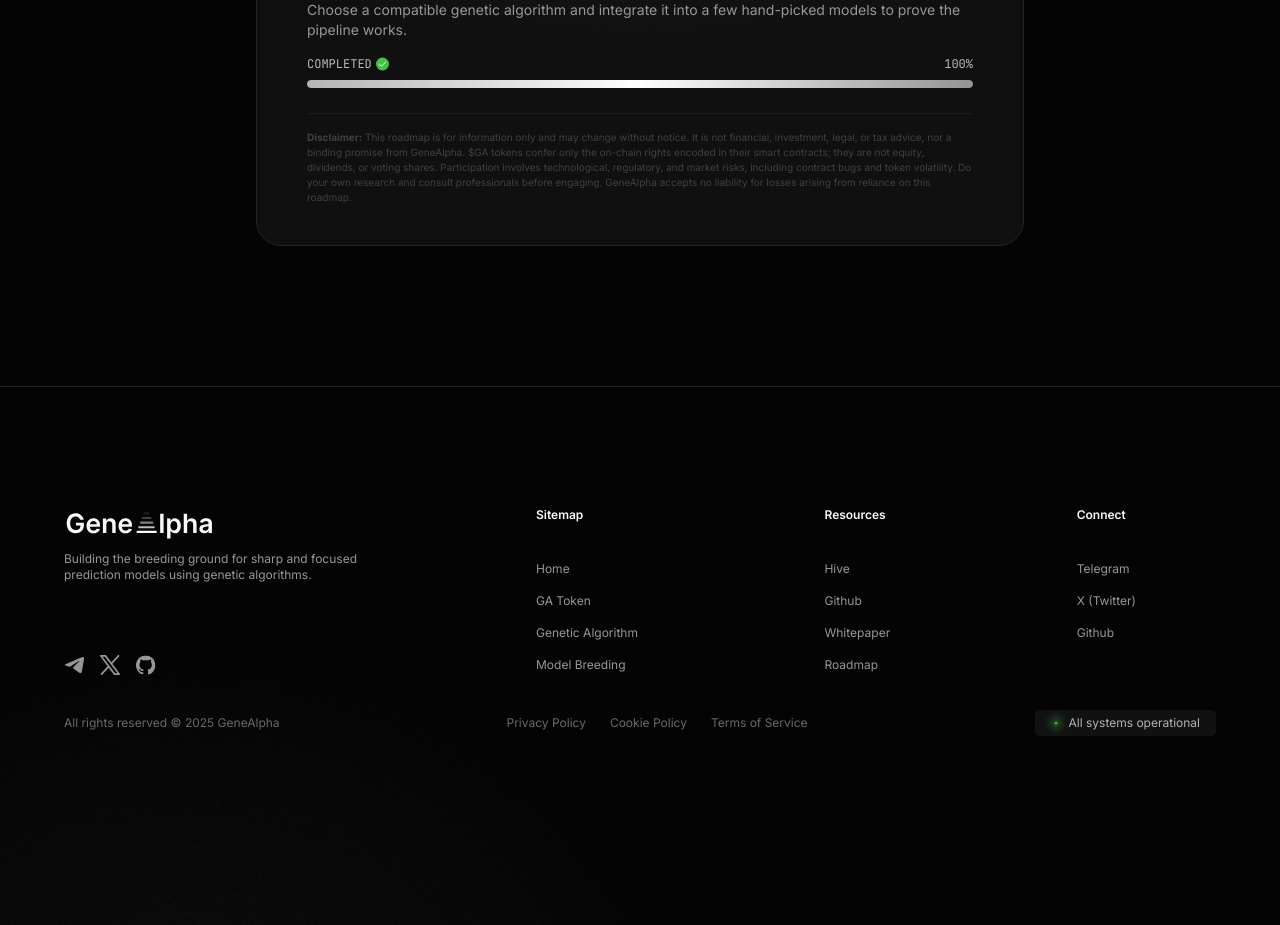
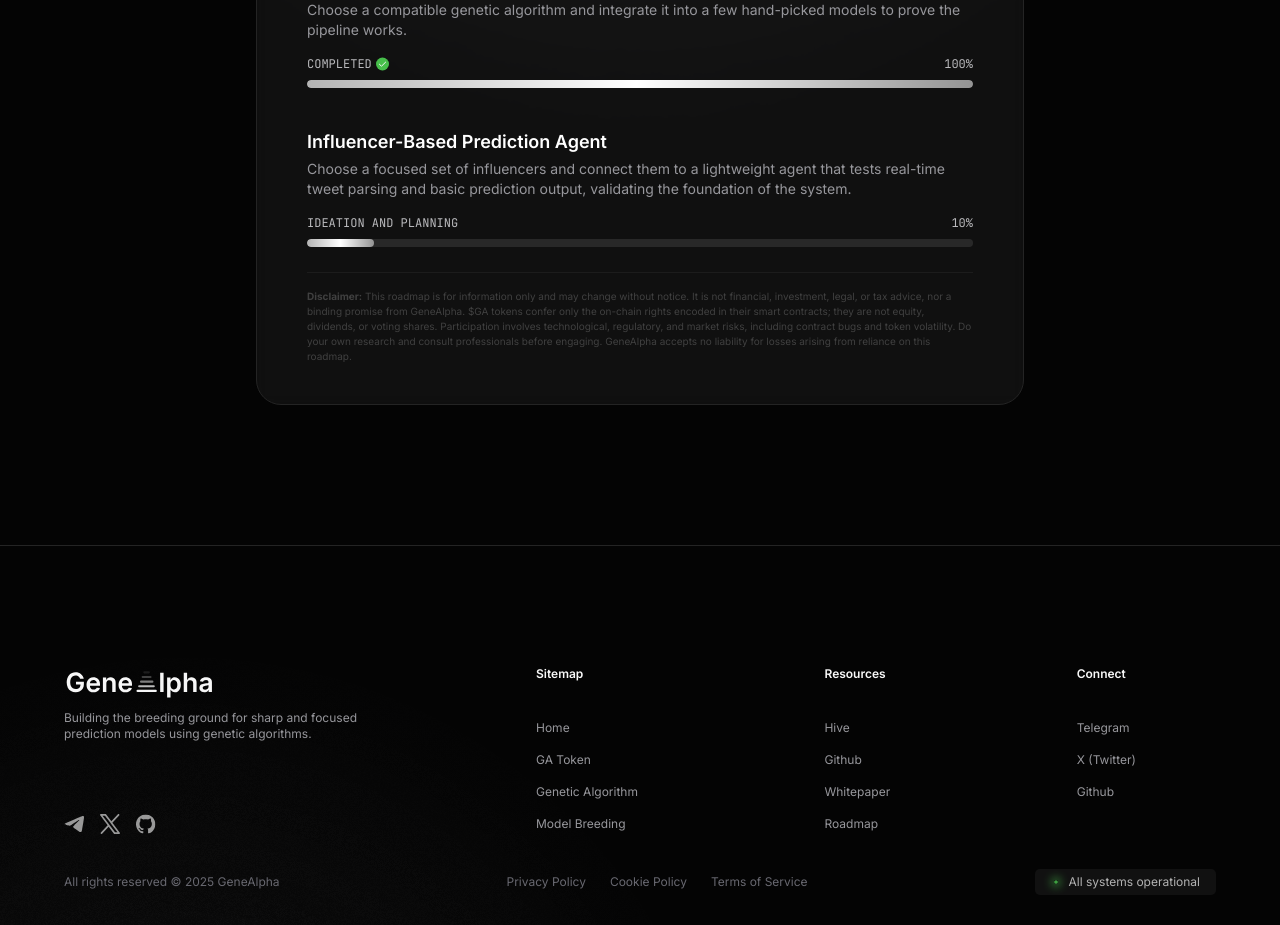
Before and after one commit to GeneAlphaAI/genealpha-landing-page, a React (Vite) app: page /roadmap in a window 1280 px wide. Shown: the part 900-1825 px from the top of the page. Built offline with nearby package versions, Linux system fonts and the light colour scheme.

Commit message:
Updates the roadmap to include a new phase for influencer-based prediction agent development.

```diff
--- a/src/components/roadmap/IgnitionPhase.jsx
+++ b/src/components/roadmap/IgnitionPhase.jsx
@@ -28,6 +28,13 @@ const phaseItems = [
     progress: 100,
     status: "ALGORITHM SELECTION AND PLANNING",
   },
+  {
+    title: "Influencer-Based Prediction Agent",
+    description:
+      "Choose a focused set of influencers and connect them to a lightweight agent that tests real-time tweet parsing and basic prediction output, validating the foundation of the system.",
+    progress: 10,
+    status: "IDEATION AND PLANNING",
+  },
 ];
 const IgnitionPhase = () => {
   return (
--- a/src/pages/Roadmap.jsx
+++ b/src/pages/Roadmap.jsx
@@ -28,7 +28,7 @@ const Roadmap = () => {
     <div className="w-full flex flex-col items-center justify-center py-5 pt-20 px-5 relative">
       <img
         src="/assets/gradients/RoadmapGlow.svg"
-        className="w-full h-full absolute -top-[60] right-0 z-0 opacity-70 "
+        className="w-full h-full absolute top-[0] right-0 z-0 opacity-70 "
         loading="lazy"
       />
       <div className="w-full flex flex-col justify-center items-center space-y-4 z-10">
```
